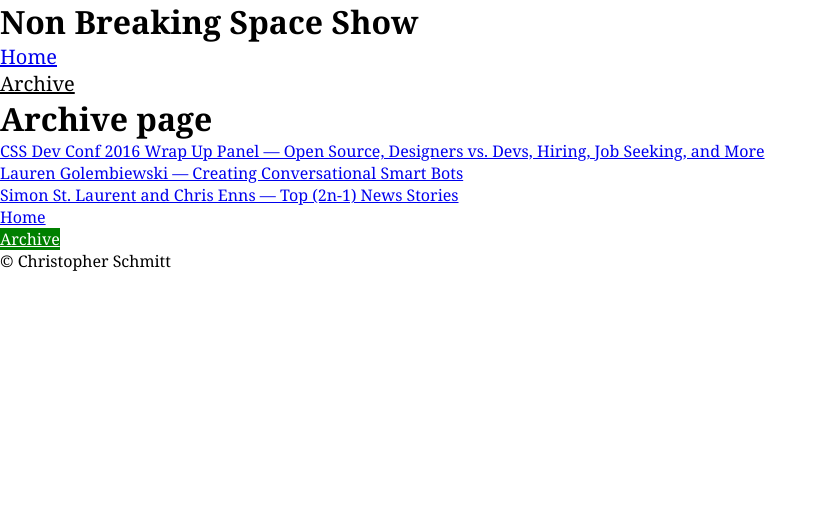
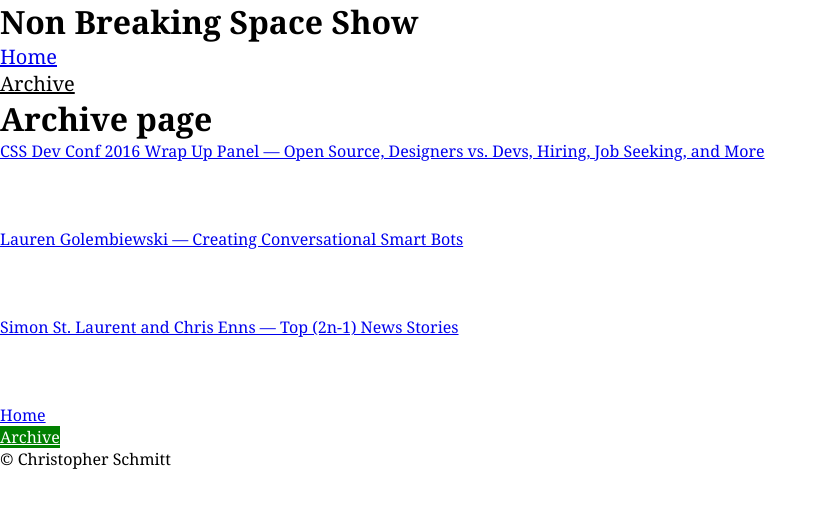
Before and after one commit to teleject/non-breaking-space-show, a Jekyll site: the page built from archive.html, in a window 1280 px wide. Shown: the top 508 px of the page, without its empty margins (0-827 px from the left). Built offline with Jekyll 4.4.1, drawn with Linux system fonts in a browser that asks for light colours.

Commit message:
Loop in a loop

```diff
--- a/archive.html
+++ b/archive.html
@@ -8,8 +8,9 @@
 {% for episodes in site.posts %}
 	<li>
 		<a href="{{episodes.source}}">{{episodes.title}}</a>
-		<p>{{episodes.guests.starring}}</p>
+		<ul>{% for guests in site.posts %}
+			<li>{{guests.starring}}</li>
+		{% endfor %}</ul>
+		<p></p>
 	</li>
-{% endfor %}
-
-<ul>
+{% endfor %}<ul>
```
